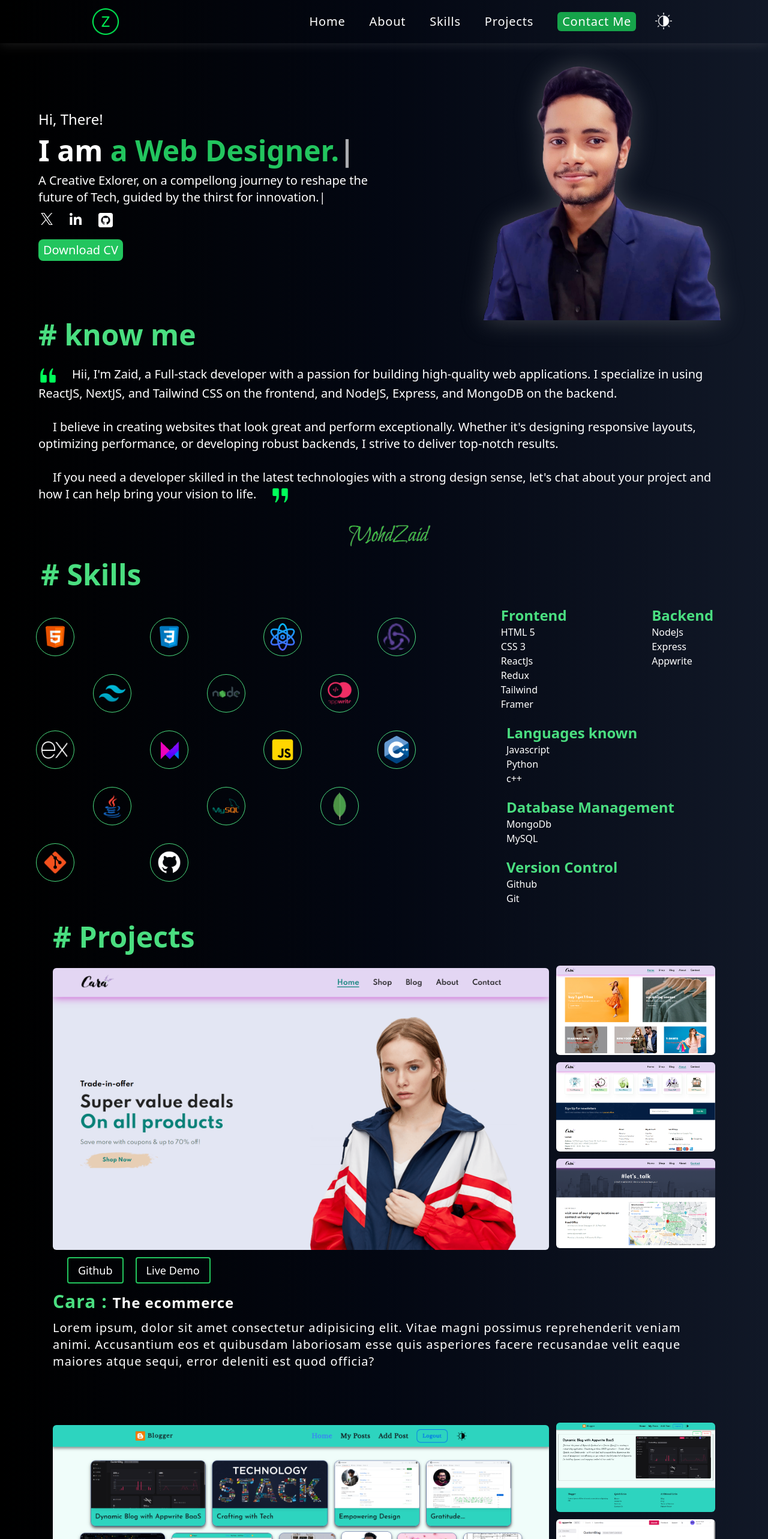
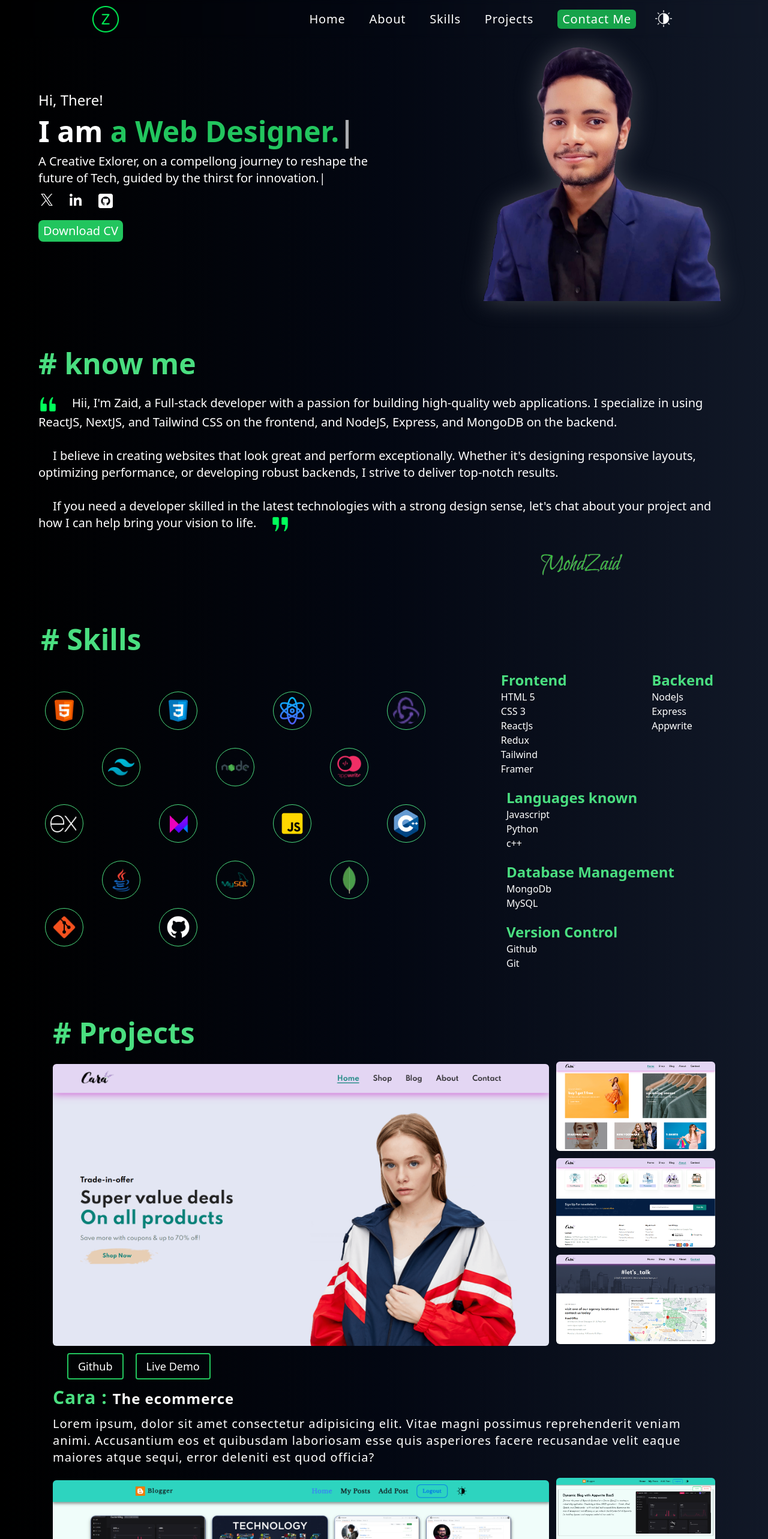
Before and after one commit to MohdZaid259/Portfolio, a React (Vite) app: page / in a window 1280 px wide. Shown: the top 2566 px of the page at 60% size. Built offline with nearby package versions, Linux system fonts and the light colour scheme.

Commit message:
adds final touch

```diff
--- a/index.html
+++ b/index.html
@@ -7,11 +7,8 @@
     <title>Portfolio</title>
     <style>
       html{
-        /* scroll-snap-type: y mandatory;
-        scroll-behavior: smooth; */
-      }
-      body{
-        /* scroll-snap-align: center; */
+        scroll-behavior: smooth;
+        scrollbar-width: none;
       }
     </style>
   </head>
--- a/src/components/About.jsx
+++ b/src/components/About.jsx
@@ -6,7 +6,7 @@ import signatureop from '../Media/signatureop.png'
 export default function About() {
 
   return (
-    <div className='flex h-auto gap-7 justify-center bg-gradient-to-br from-green-200 via-green-50 to-green-200 dark:bg-gradient-to-r dark:from-black dark:via-gray-950 dark:to-gray-900 dark:text-white text-black'>
+    <div id='about' className='flex py-10 h-auto gap-7 justify-center bg-gradient-to-br from-green-200 via-green-50 to-green-200 dark:bg-gradient-to-r dark:from-black dark:via-gray-950 dark:to-gray-900 dark:text-white text-black'>
       <div className='md:flex m-auto md:flex-col px-5 sm:pl-8 md:px-16 justify-center items-start '>
         <h1 className='text-xl md:text-2xl lg:text-5xl mb-7 font-bold text-pink-600 dark:text-green-400'># know me</h1>
         <p className='w-full text-base sm:text-lg md:text-xl'>
@@ -18,7 +18,7 @@ export default function About() {
           If you need a developer skilled in the latest technologies with a strong design sense, let's chat about your project and how I can help bring your vision to life.</p>
           <img className='inline w-4 md:w-8 dark:invert-0 invert' src={qclose} alt=""/>
         </p>
-        <img className='lg:ml-32rem m-auto w-24 sm:w-36 mt-7 dark:invert-0 invert' src={signatureop} alt=""/>
+        <img className='lg:ml-[52rem] m-auto w-24 sm:w-36 mt-7 dark:invert-0 invert' src={signatureop} alt=""/>
       </div>
     </div>
   )
--- a/src/components/Home.jsx
+++ b/src/components/Home.jsx
@@ -1,11 +1,11 @@
 import React,{useEffect,useRef} from 'react'
-import { Link } from "react-router-dom";
 import github from '../Media/github.png'
 import linkedin from '../Media/linkedin.png'
 import twitter from '../Media/twitter.png'
 import Typed from 'typed.js';
 import hero from '../Media/hero.png'
 import { motion } from 'framer-motion';
+import resume_fullStack from '../asset/resume_fullStack.pdf'
 
 function Home() {
     const element =useRef(null);
@@ -37,20 +37,20 @@ function Home() {
     }
 
   return (
-    <div className='bg-gradient-to-br from-green-200 via-green-50 to-green-200 dark:bg-gradient-to-r dark:from-black dark:via-gray-950 dark:to-gray-900 dark:text-white text-black w-full h-auto md:flex justify-center m-auto'>
+      <div className='h-full bg-gradient-to-br py-10 from-green-200 via-green-50 to-green-200 dark:bg-gradient-to-r dark:from-black dark:via-gray-950 dark:to-gray-900 dark:text-white text-black w-full md:flex justify-center m-auto'>
       <div className='flex flex-1 flex-col justify-center pl-5 sm:pl-10 md:pl-16'>
         <motion.h3 initial='hidden' whileInView='visible' variants={textVariants} transition={{duration:0.5}} className='pt-5 text-sm sm:text-lg md:text-2xl'>Hi, There!</motion.h3>
         <motion.h1 initial='hidden' whileInView='visible' variants={textVariants} transition={{duration:0.5,delay:0.5}} className='py-3 font-extrabold text-xl sm:text-2xl md:text-5xl'>I am <span ref={element} className="dark:text-green-500 text-pink-600"></span></motion.h1>
         <motion.p initial='hidden' whileInView='visible' variants={textVariants} transition={{duration:0.5,delay:1}} className='text-sm pr-2 sm:text-lg md:text-xl w-full'><span ref={desc}></span></motion.p>
-        <motion.div initial='hidden' animate='visible' variants={textVariants} transition={{duration:0.5,delay:1.5}} className="flex gap-5">
+        <motion.div initial='hidden' whileInView='visible' variants={textVariants} transition={{duration:0.5,delay:1.5}} className="flex gap-5">
           <a href="https://x.com/zaidrazvi09" target='_blank'><img className='dark:invert w-5 md:w-7 my-2 hover:bg-pink-500 p-1 rounded' src={twitter} alt="" /></a>
           <a href="https://www.linkedin.com/in/mohd-zaid-b28aa2248/" target='_blank'><img className='dark:invert w-5 md:w-7 my-2 hover:bg-pink-500 p-1 rounded' src={linkedin} alt="" /></a>
           <a href="https://github.com/MohdZaid259" target='_blank'><img className='dark:invert w-6 md:w-8 my-2 hover:bg-pink-500 p-1 rounded' src={github} alt="" /></a>
         </motion.div>
-        <motion.button initial='hidden' whileInView='visible' variants={textVariants} transition={{duration:0.5,delay:2}} className='my-2 dark:bg-green-500 bg-pink-600 dark:hover:bg-green-600 hover:bg-pink-700 text-white rounded-lg w-fit px-2 py-1 text-base sm:text-lg md:text-xl'>Download CV</motion.button>
+        <motion.a href={resume_fullStack} download initial='hidden' whileInView='visible' variants={textVariants} transition={{duration:0.5,delay:2}} className='my-2 dark:bg-green-500 bg-pink-600 dark:hover:bg-green-600 hover:bg-pink-700 text-white rounded-lg w-fit px-2 py-1 text-base sm:text-lg md:text-xl'>Download CV</motion.a>
       </div>
       <div className='flex flex-1  items-center m-auto'>
-        <motion.img initial={{opacity:0}} whileInView={{opacity:1}} transition={{duration:2}} className='md:pl-10 h-1/6 sm:h-1/5 md:h-3/4 w-auto drop-shadow-[0_0_20px_rgba(0,0,0,0.5)] dark:drop-shadow-[0_0_20px_rgba(225,225,225,0.25)]' src={hero} alt="" />
+        <motion.img initial={{opacity:0}} whileInView={{opacity:1}} transition={{duration:2}} className='md:pl-10 h-1/6 md:h-2/5 lg:h-3/4 w-auto drop-shadow-[0_0_20px_rgba(0,0,0,0.5)] dark:drop-shadow-[0_0_20px_rgba(225,225,225,0.25)]' src={hero} alt="" />
       </div>
     </div>
   )
--- a/src/components/Navbar.jsx
+++ b/src/components/Navbar.jsx
@@ -12,24 +12,24 @@ export default function Header() {
   const navItems=[
     {
       name:'Home',
-      slug:'/'
+      slug:'#'
     },
     {
       name: "About",
-      slug: "/about"
+      slug: "#about"
     },
     {
       name: "Skills",
-      slug: "/skills"
+      slug: "#skills"
     },
     {
       name: "Projects",
-      slug: "/projects"
+      slug: "#projects"
     }
   ]
 
   return (
-      <div className="sticky flex drop-shadow-[0_0_10px_rgba(0,0,0,0.15)] dark:drop-shadow-[0_0_10px_rgba(225,225,225,0.15)] justify-around items-center py-3 bg-gradient-to-r from-green-200 via-green-50 to-green-200 dark:bg-gradient-to-r dark:from-black dark:via-gray-950 dark:to-gray-900 tracking-normal md:tracking-wider">
+      <div className="fixed w-full z-10 flex justify-around items-center py-2 backdrop-blur-sm tracking-normal md:tracking-wider">
           <a href='/'>
             <motion.img initial={{opacity:0,scale:0}} animate={{opacity:1,scale:1}} transition={{duration:0.5}} className="w-8 sm:w-12 invert dark:invert-0" src={z} alt="" />
           </a>
@@ -45,14 +45,14 @@ export default function Header() {
               onClick={handleHam}
               className={`dark:bg-inherit dark:text-white sm:text-base w-auto rounded-lg sm:rounded-none p-5 sm:p-0 absolute sm:static top-16 right-2 ${
                 ham
-                  ? "opacity-100 translate-y-0 backdrop-blur-3xl"
+                  ? "opacity-100 translate-y-0 backdrop-blur-sm"
                   : "opacity-0 sm:opacity-100 -translate-y-[140%] sm:translate-y-0"
               } flex flex-col sm:flex-row items-end sm:items-center gap-3 sm:gap-4 sm:text-lg transition-all duration-200 ease-in-out`}
             >
             {navItems.map((item,id)=>(
               <a key={id} className='active:text-green-500 mx-3 hover:underline text-xl underline-offset-4' href={item.slug}>{item.name}</a>
             ))}
-              <a href='/contact' className='active:text-green-500 mx-3 rounded-md dark:bg-green-600 text-white px-2 py-0.5 bg-pink-600 hover:bg-pink-700 dark:hover:bg-green-700 text-xl'>Contact Me</a>
+              <a href='#contact' className='active:text-green-500 mx-3 rounded-md dark:bg-green-600 text-white px-2 py-0.5 bg-pink-600 hover:bg-pink-700 dark:hover:bg-green-700 text-xl'>Contact Me</a>
             </ul>
             <div className="ml-2 w-8 sm:w-12 invert dark:invert-0"><ThemeProvider><Switcher/></ThemeProvider></div>
           </div>
--- a/src/components/Project.jsx
+++ b/src/components/Project.jsx
@@ -1,5 +1,4 @@
 import React, { useState, useEffect } from 'react';
-import { Link } from 'react-router-dom';
 import ecommercehero from '../Media/showoff/ecommercehero.png';
 import ecommerce1 from '../Media/showoff/ecommerce1.png';
 import ecommerce2 from '../Media/showoff/ecommerce2.png';
@@ -77,17 +76,17 @@ function Project() {
   }
 
   return (
-    <div className='h-full px-2 md:px-4 lg:px-10 pt-2 bg-gradient-to-br from-green-200 via-green-50 to-green-200 dark:bg-gradient-to-r dark:from-black dark:via-gray-950 dark:to-gray-900 dark:text-white text-black'>
+    <div id='projects' className='h-full px-2 md:px-4 lg:px-10 py-10 bg-gradient-to-br from-green-200 via-green-50 to-green-200 dark:bg-gradient-to-r dark:from-black dark:via-gray-950 dark:to-gray-900 dark:text-white text-black'>
       <h1 className='px-2 sm:pl-5 md:px-12 text-xl md:text-2xl lg:text-5xl mb-7 font-bold text-pink-600 dark:text-green-400'># Projects</h1>
       {projects.map((project, projectIndex) => {
         const mainImageIndex = mainImageIndices[projectIndex];
         const mainImage = project.images[mainImageIndex];
         return (
-          <div key={projectIndex} className='mb-20'>
+          <div key={projectIndex} className=''>
             <div className='flex mx-2 md:mx-4 lg:mx-12 my-3 gap-3'>
               <div className='h-full flex-1'>
                 <motion.img
-                  initial={{opacity:0,x:-500}}
+                  initial={{opacity:0,x:-100}}
                   whileInView={{opacity:1,x:0}}
                   transition={{duration:0.7}}
                   className='rounded-md transition-opacity duration-1000'
@@ -95,7 +94,7 @@ function Project() {
                   alt={project.title}
                 />
               </div>
-              <motion.div initial='hidden' whileInView='visible' variants={projectVarient} className='h-auto  flex flex-col items-center -mt-1 lg:gap-3 flex-[0.32]'>
+              <motion.div initial='hidden' whileInView='visible' variants={projectVarient} className='h-auto  flex flex-col items-center -mt-1 gap-2 lg:gap-3 flex-[0.32]'>
                 {project.images.map((image, subImageIndex) => (
                   subImageIndex !== mainImageIndex && (
                     <div key={subImageIndex} className='rounded-md w-full'>
@@ -111,7 +110,7 @@ function Project() {
                 ))}
               </motion.div>
             </div>
-            <div className='mx-4 lg:mx-12 my-5'>
+            <div className='px-4 lg:px-12'>
               <div className='flex gap-3 lg:gap-5 mx-2 lg:mx-6 mt-5 mb-5'>
                 <button>
                   <a href={project.github} target="_blank" className="border-2 border-pink-700 dark:border-green-500 px-2 py-1 lg:px-4 lg:py-2 text-lg rounded hover:bg-pink-600 dark:hover:bg-green-600 duration-150">Github</a>
--- a/src/components/Skills.jsx
+++ b/src/components/Skills.jsx
@@ -56,10 +56,10 @@ function Skills() {
   }
 
   return (
-    <div className='h-full p-5 gap-5 bg-gradient-to-br from-green-200 via-green-50 to-green-200 dark:bg-gradient-to-r dark:from-black dark:via-gray-950 dark:to-gray-900 dark:text-white text-black'>
+    <div id='skills' className='h-full px-5 py-10 gap-5 bg-gradient-to-br from-green-200 via-green-50 to-green-200 dark:bg-gradient-to-r dark:from-black dark:via-gray-950 dark:to-gray-900 dark:text-white text-black'>
       <h1 className='px-2 sm:pl-5 md:px-12 text-xl md:text-2xl lg:text-5xl mb-7 font-bold text-pink-600 dark:text-green-400'># Skills</h1>
       <div className='flex flex-col md:flex-row '>
-        <motion.div initial='hidden' whileInView='visible' variants={variants} id="shapeContainer" className="p-10 -mt-5 grid grid-cols-7 grid-rows-4 w-full md:w-3/5">
+        <motion.div initial='hidden' whileInView='visible' variants={variants} id="shapeContainer" className="p-10 -mt-5 grid grid-cols-7 grid-rows-4 justify-items-center items-center w-full md:w-3/5">
               {gridCells.map((cellIndex) => {
                   const isImageCell = cellIndex % 2 === 0;
                   return (
--- a/tailwind.config.js
+++ b/tailwind.config.js
@@ -17,16 +17,5 @@ export default {
     },
   },
   plugins: [
-    function ({ addUtilities }) {
-      addUtilities({
-        '.no-scrollbar': {
-          '-ms-overflow-style': 'none',
-          'scrollbar-width': 'none',
-        },
-        '.no-scrollbar::-webkit-scrollbar': {
-          display: 'none',
-        },
-      });
-    },
   ],
 }
```
Also changed, not shown: src/components/Contact.jsx (+6 -4 lines), 1 other file (tests, documents, lock files or other folders).
